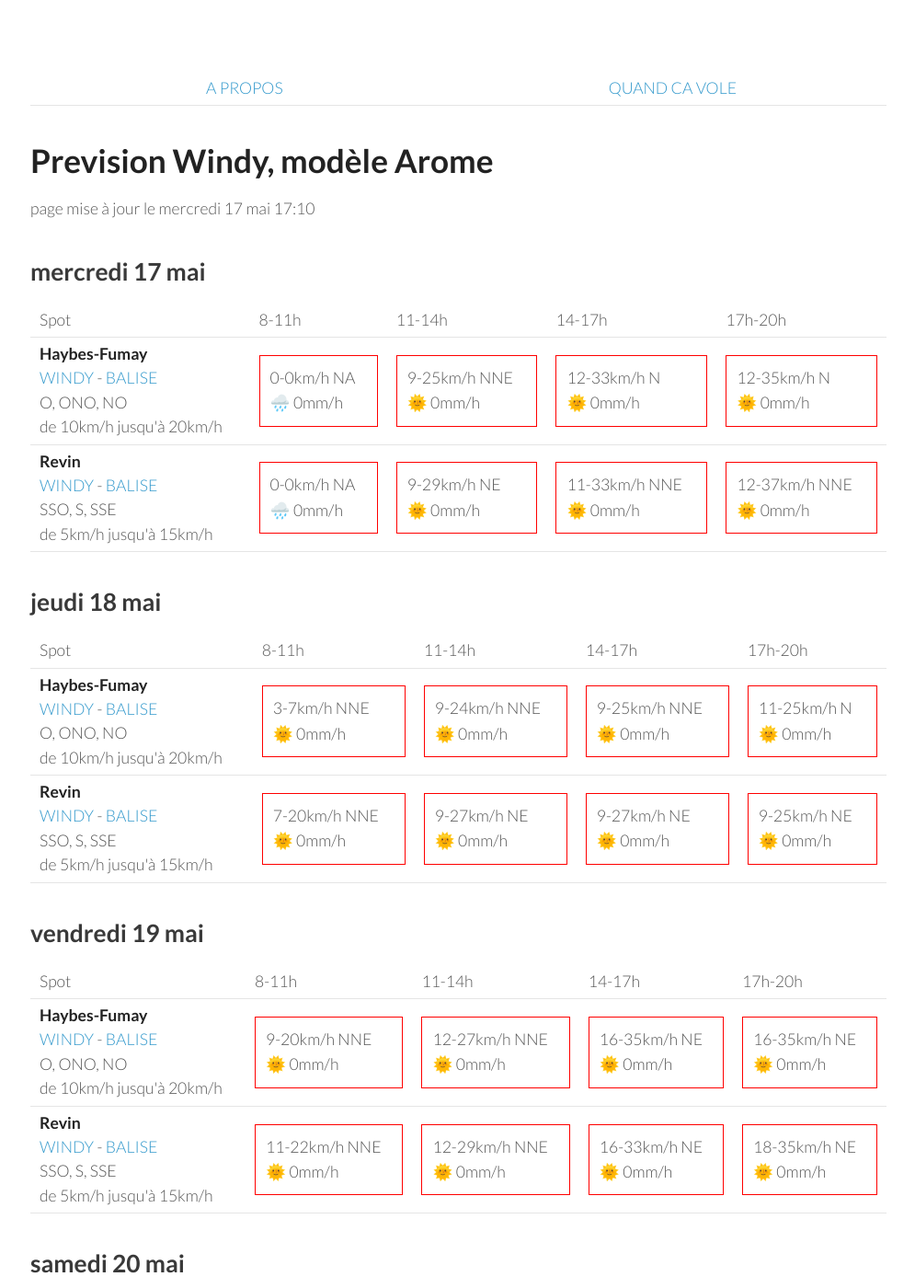
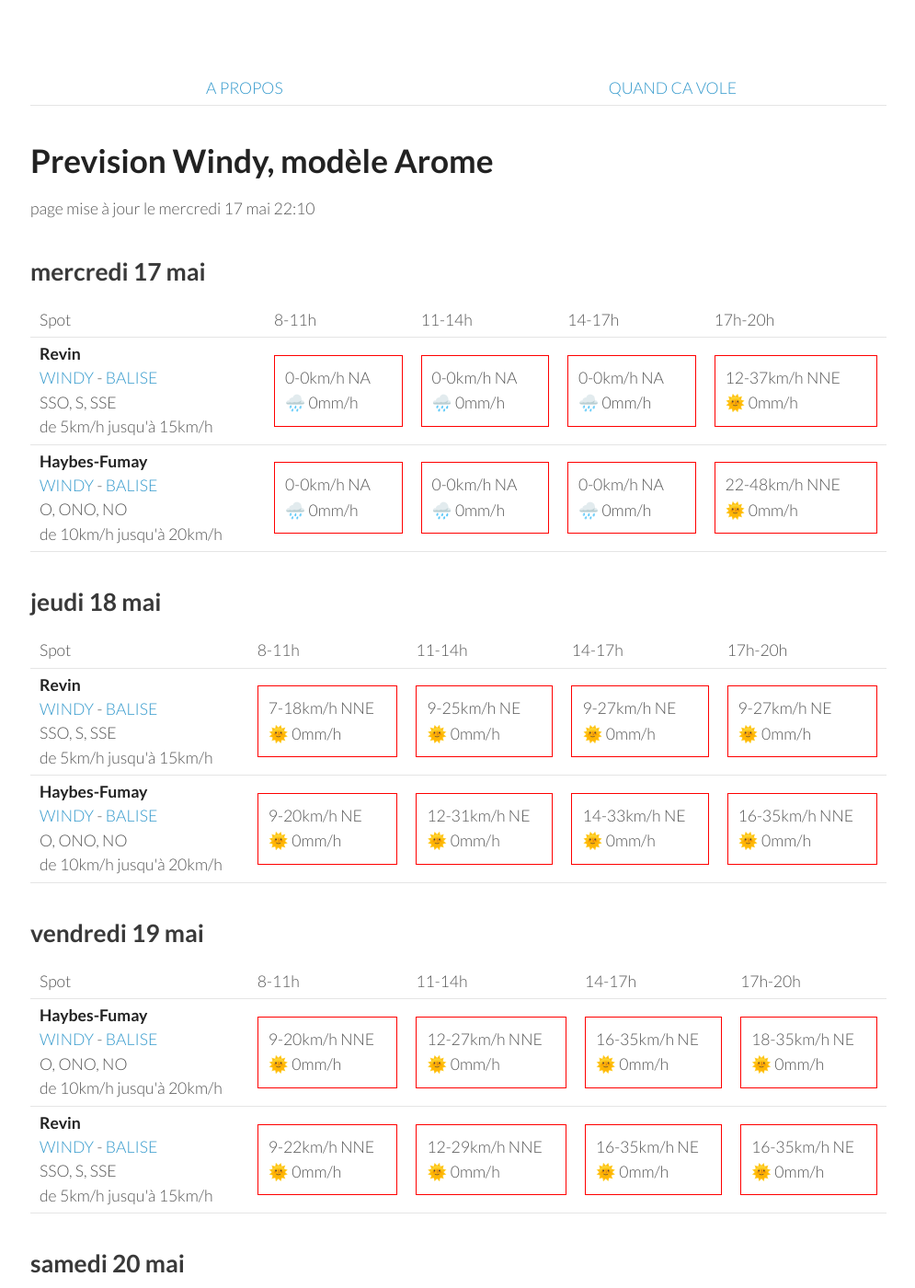
Before and after one commit to parapente-dans-le-nord/parapente-dans-le-nord.github.io, a Jekyll site: the page built from ardennes.markdown, in a window 1280 px wide and 1400 px high. Shown: the whole window at 92% size, without its empty margins (25-1020 px from the left). Built offline with Jekyll 4.4.1, drawn with Linux system fonts in a browser that asks for light colours; some of the changed text lies outside the part shown.

Commit message:
update index.markdown

```diff
--- a/ardennes.markdown
+++ b/ardennes.markdown
@@ -7,7 +7,7 @@ title:  "Tous les spots"
 {: .links}
 
 # Prevision Windy, modèle Arome
-page mise à jour le mercredi 17 mai 17:10
+page mise à jour le mercredi 17 mai 22:10
 
 ## mercredi 17 mai
 
@@ -22,21 +22,21 @@ page mise à jour le mercredi 17 mai 17:10
       <td>17h-20h</td>
     </tr>
 <tr>
+        <td><strong>Revin</strong><br><a href="https://windy.com/49.948/4.625?49.543,4.625,8">WINDY</a> - <span class=""><a href="http://www.balisemeteo.com/balise.php?idBalise=5019">BALISE</a> </span><br> <span class="vent-favorable">SSO, S, SSE</span><br><span class="force-vent">de 5km/h jusqu'à 15km/h</span> </td>
+
+            <td><div class="not-flyable"><p>0-0km/h NA</p><p>🌧️ 0mm/h</p></div></td>
+            <td><div class="not-flyable"><p>0-0km/h NA</p><p>🌧️ 0mm/h</p></div></td>
+            <td><div class="not-flyable"><p>0-0km/h NA</p><p>🌧️ 0mm/h</p></div></td>
+            <td><div class="not-flyable"><p>12-37km/h NNE</p><p>🌞 0mm/h</p></div></td>
+
+    </tr>
+<tr>
         <td><strong>Haybes-Fumay</strong><br><a href="https://windy.com/49.998/4.715?49.913,4.738,10">WINDY</a> - <span class=""><a href="http://www.balisemeteo.com/balise.php?idBalise=104">BALISE</a> </span><br> <span class="vent-favorable">O, ONO, NO</span><br><span class="force-vent">de 10km/h jusqu'à 20km/h</span> </td>
 
             <td><div class="not-flyable"><p>0-0km/h NA</p><p>🌧️ 0mm/h</p></div></td>
-            <td><div class="not-flyable"><p>9-25km/h NNE</p><p>🌞 0mm/h</p></div></td>
-            <td><div class="not-flyable"><p>12-33km/h N</p><p>🌞 0mm/h</p></div></td>
-            <td><div class="not-flyable"><p>12-35km/h N</p><p>🌞 0mm/h</p></div></td>
-
-    </tr>
-<tr>
-        <td><strong>Revin</strong><br><a href="https://windy.com/49.948/4.625?49.543,4.625,8">WINDY</a> - <span class=""><a href="http://www.balisemeteo.com/balise.php?idBalise=5019">BALISE</a> </span><br> <span class="vent-favorable">SSO, S, SSE</span><br><span class="force-vent">de 5km/h jusqu'à 15km/h</span> </td>
-
             <td><div class="not-flyable"><p>0-0km/h NA</p><p>🌧️ 0mm/h</p></div></td>
-            <td><div class="not-flyable"><p>9-29km/h NE</p><p>🌞 0mm/h</p></div></td>
-            <td><div class="not-flyable"><p>11-33km/h NNE</p><p>🌞 0mm/h</p></div></td>
-            <td><div class="not-flyable"><p>12-37km/h NNE</p><p>🌞 0mm/h</p></div></td>
+            <td><div class="not-flyable"><p>0-0km/h NA</p><p>🌧️ 0mm/h</p></div></td>
+            <td><div class="not-flyable"><p>22-48km/h NNE</p><p>🌞 0mm/h</p></div></td>
 
     </tr>
 
@@ -56,22 +56,22 @@ page mise à jour le mercredi 17 mai 17:10
       <td>17h-20h</td>
     </tr>
 <tr>
-        <td><strong>Haybes-Fumay</strong><br><a href="https://windy.com/49.998/4.715?49.913,4.738,10">WINDY</a> - <span class=""><a href="http://www.balisemeteo.com/balise.php?idBalise=104">BALISE</a> </span><br> <span class="vent-favorable">O, ONO, NO</span><br><span class="force-vent">de 10km/h jusqu'à 20km/h</span> </td>
+        <td><strong>Revin</strong><br><a href="https://windy.com/49.948/4.625?49.543,4.625,8">WINDY</a> - <span class=""><a href="http://www.balisemeteo.com/balise.php?idBalise=5019">BALISE</a> </span><br> <span class="vent-favorable">SSO, S, SSE</span><br><span class="force-vent">de 5km/h jusqu'à 15km/h</span> </td>
 
-            <td><div class="not-flyable"><p>3-7km/h NNE</p><p>🌞 0mm/h</p></div></td>
-            <td><div class="not-flyable"><p>9-24km/h NNE</p><p>🌞 0mm/h</p></div></td>
-            <td><div class="not-flyable"><p>9-25km/h NNE</p><p>🌞 0mm/h</p></div></td>
-            <td><div class="not-flyable"><p>11-25km/h N</p><p>🌞 0mm/h</p></div></td>
+            <td><div class="not-flyable"><p>7-18km/h NNE</p><p>🌞 0mm/h</p></div></td>
+            <td><div class="not-flyable"><p>9-25km/h NE</p><p>🌞 0mm/h</p></div></td>
+            <td><div class="not-flyable"><p>9-27km/h NE</p><p>🌞 0mm/h</p></div></td>
+            <td><div class="not-flyable"><p>9-27km/h NE</p><p>🌞 0mm/h</p></div></td>
 
 
     </tr>
 <tr>
-        <td><strong>Revin</strong><br><a href="https://windy.com/49.948/4.625?49.543,4.625,8">WINDY</a> - <span class=""><a href="http://www.balisemeteo.com/balise.php?idBalise=5019">BALISE</a> </span><br> <span class="vent-favorable">SSO, S, SSE</span><br><span class="force-vent">de 5km/h jusqu'à 15km/h</span> </td>
+        <td><strong>Haybes-Fumay</strong><br><a href="https://windy.com/49.998/4.715?49.913,4.738,10">WINDY</a> - <span class=""><a href="http://www.balisemeteo.com/balise.php?idBalise=104">BALISE</a> </span><br> <span class="vent-favorable">O, ONO, NO</span><br><span class="force-vent">de 10km/h jusqu'à 20km/h</span> </td>
 
-            <td><div class="not-flyable"><p>7-20km/h NNE</p><p>🌞 0mm/h</p></div></td>
-            <td><div class="not-flyable"><p>9-27km/h NE</p><p>🌞 0mm/h</p></div></td>
-            <td><div class="not-flyable"><p>9-27km/h NE</p><p>🌞 0mm/h</p></div></td>
-            <td><div class="not-flyable"><p>9-25km/h NE</p><p>🌞 0mm/h</p></div></td>
+            <td><div class="not-flyable"><p>9-20km/h NE</p><p>🌞 0mm/h</p></div></td>
+            <td><div class="not-flyable"><p>12-31km/h NE</p><p>🌞 0mm/h</p></div></td>
+            <td><div class="not-flyable"><p>14-33km/h NE</p><p>🌞 0mm/h</p></div></td>
+            <td><div class="not-flyable"><p>16-35km/h NNE</p><p>🌞 0mm/h</p></div></td>
 
 
     </tr>
@@ -97,17 +97,17 @@ page mise à jour le mercredi 17 mai 17:10
             <td><div class="not-flyable"><p>9-20km/h NNE</p><p>🌞 0mm/h</p></div></td>
             <td><div class="not-flyable"><p>12-27km/h NNE</p><p>🌞 0mm/h</p></div></td>
             <td><div class="not-flyable"><p>16-35km/h NE</p><p>🌞 0mm/h</p></div></td>
-            <td><div class="not-flyable"><p>16-35km/h NE</p><p>🌞 0mm/h</p></div></td>
+            <td><div class="not-flyable"><p>18-35km/h NE</p><p>🌞 0mm/h</p></div></td>
 
 
     </tr>
 <tr>
         <td><strong>Revin</strong><br><a href="https://windy.com/49.948/4.625?49.543,4.625,8">WINDY</a> - <span class=""><a href="http://www.balisemeteo.com/balise.php?idBalise=5019">BALISE</a> </span><br> <span class="vent-favorable">SSO, S, SSE</span><br><span class="force-vent">de 5km/h jusqu'à 15km/h</span> </td>
 
-            <td><div class="not-flyable"><p>11-22km/h NNE</p><p>🌞 0mm/h</p></div></td>
+            <td><div class="not-flyable"><p>9-22km/h NNE</p><p>🌞 0mm/h</p></div></td>
             <td><div class="not-flyable"><p>12-29km/h NNE</p><p>🌞 0mm/h</p></div></td>
-            <td><div class="not-flyable"><p>16-33km/h NE</p><p>🌞 0mm/h</p></div></td>
-            <td><div class="not-flyable"><p>18-35km/h NE</p><p>🌞 0mm/h</p></div></td>
+            <td><div class="not-flyable"><p>16-35km/h NE</p><p>🌞 0mm/h</p></div></td>
+            <td><div class="not-flyable"><p>16-35km/h NE</p><p>🌞 0mm/h</p></div></td>
 
 
     </tr>
@@ -130,20 +130,20 @@ page mise à jour le mercredi 17 mai 17:10
 <tr>
         <td><strong>Revin</strong><br><a href="https://windy.com/49.948/4.625?49.543,4.625,8">WINDY</a> - <span class=""><a href="http://www.balisemeteo.com/balise.php?idBalise=5019">BALISE</a> </span><br> <span class="vent-favorable">SSO, S, SSE</span><br><span class="force-vent">de 5km/h jusqu'à 15km/h</span> </td>
 
-            <td><div class="not-flyable"><p>18-37km/h NE</p><p>🌞 0mm/h</p></div></td>
-            <td><div class="not-flyable"><p>20-40km/h NE</p><p>🌞 0mm/h</p></div></td>
-            <td><div class="not-flyable"><p>24-50km/h NE</p><p>🌞 0mm/h</p></div></td>
-            <td><div class="not-flyable"><p>22-50km/h NE</p><p>🌞 0mm/h</p></div></td>
+            <td><div class="not-flyable"><p>16-35km/h NNE</p><p>🌞 0mm/h</p></div></td>
+            <td><div class="not-flyable"><p>18-38km/h NE</p><p>🌞 0mm/h</p></div></td>
+            <td><div class="not-flyable"><p>24-46km/h NE</p><p>🌞 0mm/h</p></div></td>
+            <td><div class="not-flyable"><p>24-48km/h NE</p><p>🌞 0mm/h</p></div></td>
 
 
     </tr>
 <tr>
         <td><strong>Haybes-Fumay</strong><br><a href="https://windy.com/49.998/4.715?49.913,4.738,10">WINDY</a> - <span class=""><a href="http://www.balisemeteo.com/balise.php?idBalise=104">BALISE</a> </span><br> <span class="vent-favorable">O, ONO, NO</span><br><span class="force-vent">de 10km/h jusqu'à 20km/h</span> </td>
 
-            <td><div class="not-flyable"><p>14-35km/h NNE</p><p>🌞 0mm/h</p></div></td>
-            <td><div class="not-flyable"><p>18-40km/h NE</p><p>🌞 0mm/h</p></div></td>
-            <td><div class="not-flyable"><p>24-51km/h NE</p><p>🌞 0mm/h</p></div></td>
-            <td><div class="not-flyable"><p>22-51km/h NE</p><p>🌞 0mm/h</p></div></td>
+            <td><div class="not-flyable"><p>14-33km/h NNE</p><p>🌞 0mm/h</p></div></td>
+            <td><div class="not-flyable"><p>18-38km/h NE</p><p>🌞 0mm/h</p></div></td>
+            <td><div class="not-flyable"><p>24-48km/h NE</p><p>🌞 0mm/h</p></div></td>
+            <td><div class="not-flyable"><p>22-48km/h NE</p><p>🌞 0mm/h</p></div></td>
 
 
     </tr>
@@ -166,20 +166,20 @@ page mise à jour le mercredi 17 mai 17:10
 <tr>
         <td><strong>Revin</strong><br><a href="https://windy.com/49.948/4.625?49.543,4.625,8">WINDY</a> - <span class=""><a href="http://www.balisemeteo.com/balise.php?idBalise=5019">BALISE</a> </span><br> <span class="vent-favorable">SSO, S, SSE</span><br><span class="force-vent">de 5km/h jusqu'à 15km/h</span> </td>
 
-            <td><div class="not-flyable"><p>16-33km/h NNE</p><p>🌞 0mm/h</p></div></td>
-            <td><div class="not-flyable"><p>22-44km/h NNE</p><p>🌞 0mm/h</p></div></td>
-            <td><div class="not-flyable"><p>18-44km/h NE</p><p>🌞 0mm/h</p></div></td>
-            <td><div class="not-flyable"><p>16-37km/h NNE</p><p>🌧 0.2mm/h</p></div></td>
+            <td><div class="not-flyable"><p>18-37km/h NNE</p><p>🌞 0mm/h</p></div></td>
+            <td><div class="not-flyable"><p>20-40km/h NE</p><p>🌞 0mm/h</p></div></td>
+            <td><div class="not-flyable"><p>16-40km/h NE</p><p>🌞 0mm/h</p></div></td>
+            <td><div class="not-flyable"><p>16-35km/h NNE</p><p>🌞 0mm/h</p></div></td>
 
 
     </tr>
 <tr>
         <td><strong>Haybes-Fumay</strong><br><a href="https://windy.com/49.998/4.715?49.913,4.738,10">WINDY</a> - <span class=""><a href="http://www.balisemeteo.com/balise.php?idBalise=104">BALISE</a> </span><br> <span class="vent-favorable">O, ONO, NO</span><br><span class="force-vent">de 10km/h jusqu'à 20km/h</span> </td>
 
-            <td><div class="not-flyable"><p>16-31km/h NNE</p><p>🌞 0mm/h</p></div></td>
-            <td><div class="not-flyable"><p>20-42km/h NNE</p><p>🌞 0mm/h</p></div></td>
-            <td><div class="not-flyable"><p>18-42km/h NE</p><p>🌞 0mm/h</p></div></td>
-            <td><div class="not-flyable"><p>16-37km/h NNE</p><p>🌧 0.2mm/h</p></div></td>
+            <td><div class="not-flyable"><p>18-35km/h NE</p><p>🌞 0mm/h</p></div></td>
+            <td><div class="not-flyable"><p>18-38km/h NE</p><p>🌞 0mm/h</p></div></td>
+            <td><div class="not-flyable"><p>16-40km/h NE</p><p>🌞 0mm/h</p></div></td>
+            <td><div class="not-flyable"><p>16-37km/h NNE</p><p>🌞 0mm/h</p></div></td>
 
 
     </tr>
@@ -200,22 +200,22 @@ page mise à jour le mercredi 17 mai 17:10
       <td>17h-20h</td>
     </tr>
 <tr>
-        <td><strong>Haybes-Fumay</strong><br><a href="https://windy.com/49.998/4.715?49.913,4.738,10">WINDY</a> - <span class=""><a href="http://www.balisemeteo.com/balise.php?idBalise=104">BALISE</a> </span><br> <span class="vent-favorable">O, ONO, NO</span><br><span class="force-vent">de 10km/h jusqu'à 20km/h</span> </td>
+        <td><strong>Revin</strong><br><a href="https://windy.com/49.948/4.625?49.543,4.625,8">WINDY</a> - <span class=""><a href="http://www.balisemeteo.com/balise.php?idBalise=5019">BALISE</a> </span><br> <span class="vent-favorable">SSO, S, SSE</span><br><span class="force-vent">de 5km/h jusqu'à 15km/h</span> </td>
 
-            <td><div class="not-flyable"><p>14-29km/h NNE</p><p>🌞 0mm/h</p></div></td>
-            <td><div class="not-flyable"><p>12-31km/h NNE</p><p>🌞 0mm/h</p></div></td>
-            <td><div class="not-flyable"><p>11-29km/h NNE</p><p>🌞 0mm/h</p></div></td>
-            <td><div class="not-flyable"><p>11-29km/h NE</p><p>🌧 0.8mm/h</p></div></td>
+            <td><div class="not-flyable"><p>3-18km/h N</p><p>🌞 0mm/h</p></div></td>
+            <td><div class="not-flyable"><p>9-25km/h NNE</p><p>🌞 0mm/h</p></div></td>
+            <td><div class="not-flyable"><p>7-24km/h N</p><p>🌧 0.2mm/h</p></div></td>
+            <td><div class="not-flyable"><p>5-22km/h N</p><p>🌧 1.6mm/h</p></div></td>
 
 
     </tr>
 <tr>
-        <td><strong>Revin</strong><br><a href="https://windy.com/49.948/4.625?49.543,4.625,8">WINDY</a> - <span class=""><a href="http://www.balisemeteo.com/balise.php?idBalise=5019">BALISE</a> </span><br> <span class="vent-favorable">SSO, S, SSE</span><br><span class="force-vent">de 5km/h jusqu'à 15km/h</span> </td>
+        <td><strong>Haybes-Fumay</strong><br><a href="https://windy.com/49.998/4.715?49.913,4.738,10">WINDY</a> - <span class=""><a href="http://www.balisemeteo.com/balise.php?idBalise=104">BALISE</a> </span><br> <span class="vent-favorable">O, ONO, NO</span><br><span class="force-vent">de 10km/h jusqu'à 20km/h</span> </td>
 
-            <td><div class="not-flyable"><p>16-31km/h NNE</p><p>🌞 0mm/h</p></div></td>
-            <td><div class="not-flyable"><p>14-33km/h NNE</p><p>🌞 0mm/h</p></div></td>
-            <td><div class="not-flyable"><p>12-31km/h NNE</p><p>🌞 0mm/h</p></div></td>
-            <td><div class="not-flyable"><p>12-29km/h NE</p><p>🌧 0.8mm/h</p></div></td>
+            <td><div class="not-flyable"><p>3-14km/h NNE</p><p>🌞 0mm/h</p></div></td>
+            <td><div class="not-flyable"><p>9-25km/h N</p><p>🌞 0mm/h</p></div></td>
+            <td><div class="not-flyable"><p>7-24km/h N</p><p>🌧 0.2mm/h</p></div></td>
+            <td><div class="not-flyable"><p>7-22km/h NNO</p><p>🌧 3.1mm/h</p></div></td>
 
 
     </tr>
```
